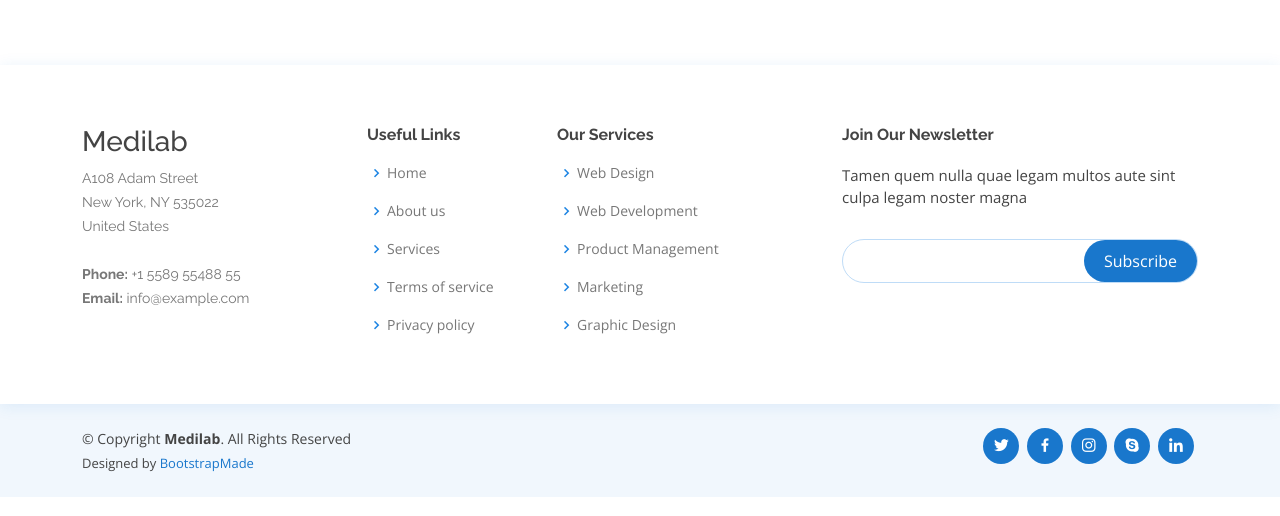
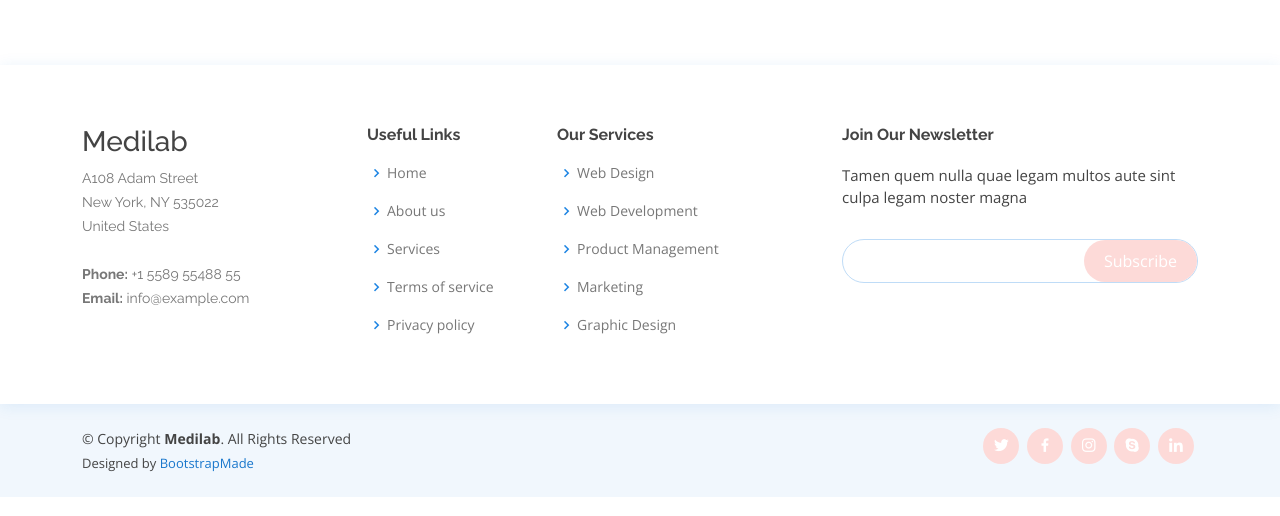
Before and after one commit to xavismith91/renacer, a PHP site: page /inner-page.html in a window 1280 px wide. Shown: the part 284-800 px from the top of the page. Run offline with PHP 8.4, Linux system fonts and the light colour scheme.

Commit message:
changefootericons

```diff
--- a/assets/css/style.css
+++ b/assets/css/style.css
@@ -1704,14 +1704,14 @@ section {
   background: none;
   font-size: 16px;
   padding: 0 20px;
-  background: #1977cc;
+  background: #fddad8;
   color: #fff;
   transition: 0.3s;
   border-radius: 50px;
 }
 
 #footer .footer-newsletter form input[type=submit]:hover {
-  background: #1c84e3;
+  background: #fddad8;
 }
 
 #footer .credits {
@@ -1723,7 +1723,7 @@ section {
 #footer .social-links a {
   font-size: 18px;
   display: inline-block;
-  background: #1977cc;
+  background: #fddad8;
   color: #fff;
   line-height: 1;
   padding: 8px 0;
```
